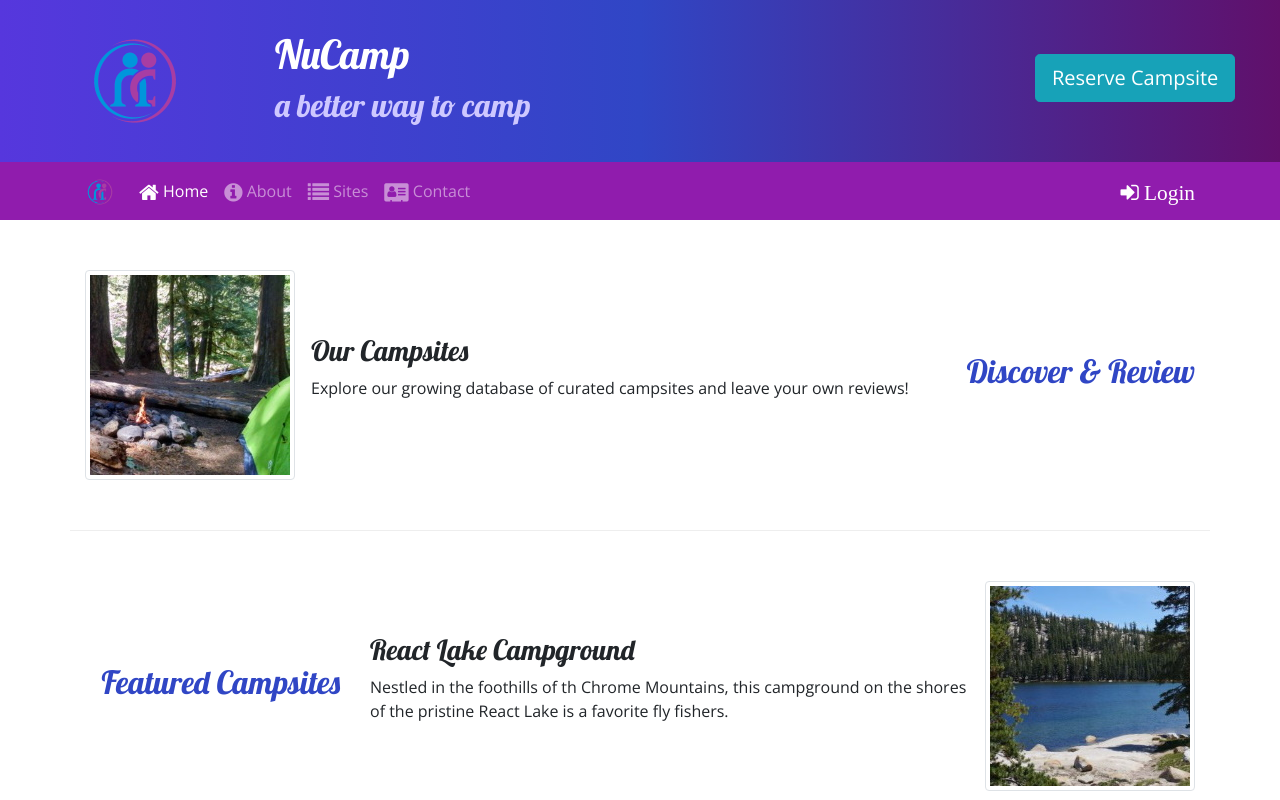
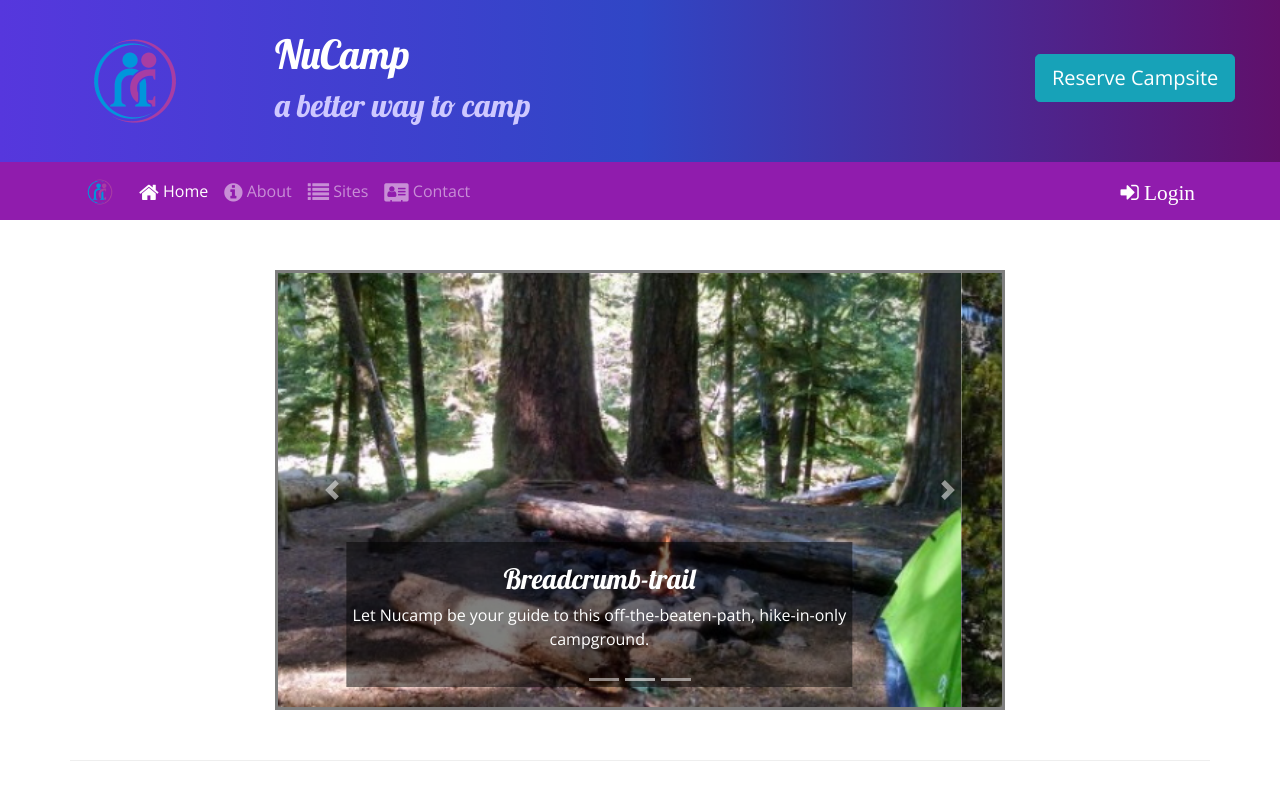
Before and after one commit to nkiliyumwami/nucampsite, a website: page index.html in a window 1280 px wide. Shown: the top 800 px of the page. Drawn offline with nearby package versions, Linux system fonts and the light colour scheme.

Commit message:
Carousel

```diff
--- a/css/style.css
+++ b/css/style.css
@@ -52,3 +52,12 @@ a, a:hover {
     color: inherit;
     text-decoration: none;
 }
+
+/* Styling Carousel caption color transparence and carousel border */
+.carousel-caption {
+    background-color: rgba(0, 0, 0, 0.5);
+}
+
+.carousel {
+    border: 3px solid rgba(0, 0, 0, 0.5);
+}
--- a/index.html
+++ b/index.html
@@ -103,8 +103,54 @@
             </div>
         </div>
     </div>
-
+<!--SITE CONTENTS-->
     <div class="container">
+        <!--CAROUSEL-->
+        <div class="row row-content">
+            <div class="col-md-8 mx-auto">
+                <div id="homeCarousel" class="carousel slide" data-ride="carousel">
+                    <!--INDICATORS-->
+                    <ol class="carousel-indicators">
+                        <li data-target="#homeCarousel" data-slide-to="0"></li>
+                        <li data-target="#homeCarousel" data-slide-to="1"></li>
+                        <li data-target="#homeCarousel" data-slide-to="2"></li>
+                    </ol>
+                    <div class="carousel-inner">
+                        <div class="carousel-item active">
+                            <img src="./img/breadcrumb-trail.jpg" alt="Breadcrumb Trail Campground" class="d-block w-100">
+                            <div class="carousel-caption">
+                                <h3>Breadcrumb-trail</h3>
+                                <p class="d-none d-sm-block">Let Nucamp be your guide to this off-the-beaten-path, hike-in-only campground.</p>
+                            </div>
+                        </div>
+                        <div class="carousel-item">
+                            <img src="./img/react-lake.jpg" alt="React Lake Campground" class="d-block w-100">
+                            <div class="carousel-caption">
+                                <h3>React-lake Campground</h3>
+                                <p class="d-none d-sm-block">Nestled in the foothills of th Chrome Mountains, this campground on the shores of the pristine React Lake is a favorite fly fishers.</p>
+                            </div>
+                        </div>
+                        <div class="carousel-item">
+                            <img src="./img/chrome-river.jpg" alt="Chrome River Campground" class="d-block w-100">
+                            <div class="carousel-caption">
+                                <h3>Chrome River Campground</h3>
+                                <p class="d-none d-sm-block">Spend a few sunny days and starry nights beneath a canopy of old-growth firs at this enchanting spot by the Chrome River.
+                                </p>
+                            </div>
+                        </div>
+                    </div>
+                    <!--CAROUSEL CONTROLS-->
+                    <a href="#homeCarousel" class="carousel-control-prev" role="button" data-slide="prev">
+                        <span class="carousel-control-prev-icon"></span>
+                        <span class="sr-only">Previous</span>
+                    </a>
+                    <a href="#homeCarousel" class="carousel-control-next" role="button" data-slide="next">
+                        <span class="carousel-control-next-icon"></span>
+                        <span class="sr-only">Next</span>
+                    </a>
+                </div>
+            </div>
+        </div>
         <div class="row row-content align-items-center">
             <div class="col-sm-4 order-sm-last col-md-3">
                 <h2 class="text-sm-right">Discover & Review</h2>
```
